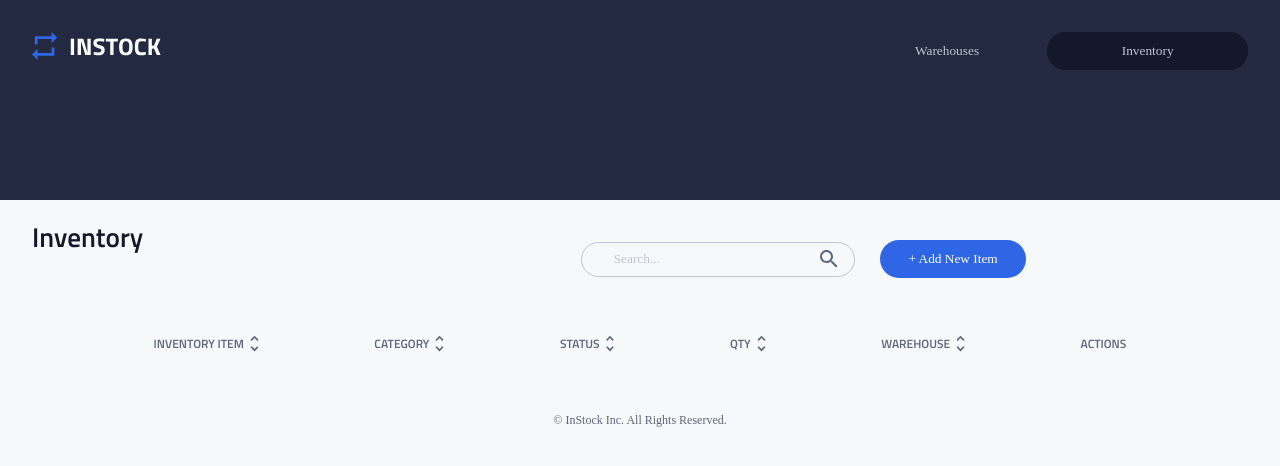
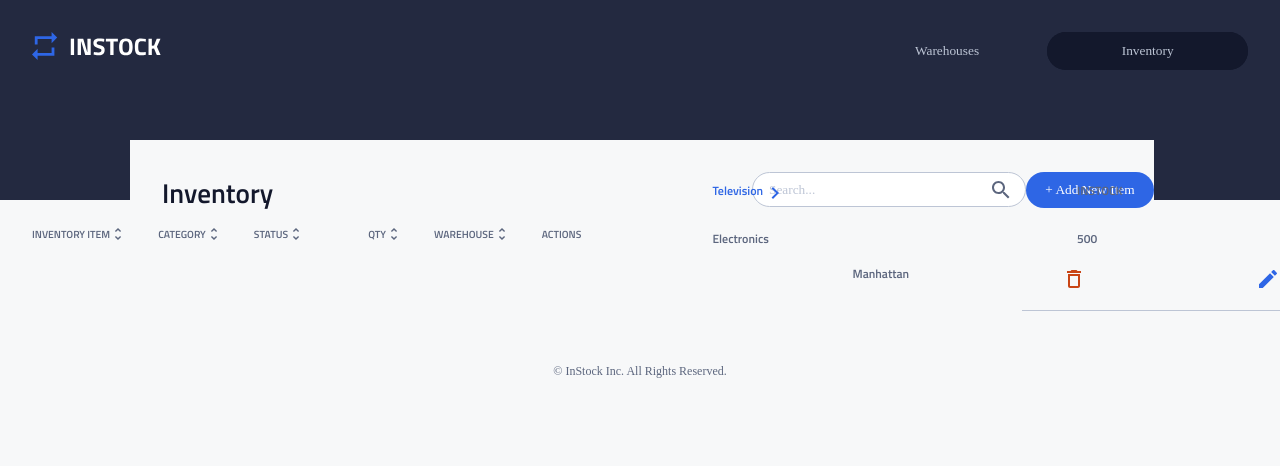
Before and after one commit to CDeweger/instock-sprint, a React (Create React App) app in the folder client/: page /inventory in a window 1280 px wide. Shown: the top 466 px of the page. Built offline with nearby package versions, Linux system fonts and the light colour scheme; no server answers; a web font is replaced by a local one.

Commit message:
add on inventory list

```diff
--- /dev/null
+++ b/client/src/components/InventoryList/InventoryList.js
@@ -0,0 +1,144 @@
+import React, { Component } from 'react';
+import "../InventoryList/InventoryList.scss";
+import SortIcon from "../../assets/icons/sort-24px.svg";
+import { Link } from "react-router-dom";
+import DeleteIcon from "../../assets/icons/delete_outline-24px.svg";
+import EditIcon from "../../assets/icons/edit-24px.svg";
+import ChevronIcon from "../../assets/icons/chevron_right-24px.svg";
+
+class InventoryList extends Component {
+    render() {
+        return (
+            <>
+      <section className="inventory-container">
+        <div className="header-container">
+          <h2 className="header-container__title">Inventory</h2>
+          <div className="header-section">
+            <input
+              className="header-section__search"
+              placeholder="Search..."
+            ></input>
+            <Link to="/inventory/add">
+              <button className="header-section__addButton">
+                + Add New Item
+              </button>
+            </Link>
+          </div>
+        </div>
+   {/*Inventory table */}
+        <div className="inventory-table">
+          <div className="inventory-table__head">
+            <div className="inventory-list">
+              <h3 className="inventory-list__item">INVENTORY ITEM</h3>
+              <img
+                className="inventory-list__sortingImg"
+                src={SortIcon}
+                alt="sort icon"
+              />
+            </div>
+
+            <div className="inventory-list">
+              <h3 className="inventory-list__item">CATEGORY</h3>
+              <img
+                className="inventory-list__sortingImg"
+                src={SortIcon}
+                alt="sort icon"
+              />
+            </div>
+
+            <div className="inventory-list">
+              <h3 className="inventory-list__item">STATUS</h3>
+              <img
+                className="inventory-list__sortingImg"
+                src={SortIcon}
+                alt="sort icon"
+              />
+            </div>
+
+            <div className="inventory-list">
+              <h3 className="inventory-list__item-qty">QTY</h3>
+              <img
+                className="inventory-list__sortingImg"
+                src={SortIcon}
+                alt="sort icon"
+              />
+            </div>
+
+            <div className="inventory-list">
+              <h3 className="inventory-list__item">WAREHOUSE</h3>
+              <img
+                className="inventory-list__sortingImg"
+                src={SortIcon}
+                alt="sort icon"
+              />
+            </div>
+
+            <div className="inventory-list">
+              <h3 className="inventory-list__item">ACTIONS</h3>
+            </div>
+          </div>
+
+          {/* Inventory Card*/}
+
+          <div className="inventory-card">
+            <div className="inventory-item-info">
+              <h3 className="inventory-item-info__title">INVENTORY ITEM</h3>
+              <div className="item-description">
+                <h3 className="item-description__name">Television</h3>
+                <img
+                  className="item-description__icon"
+                  src={ChevronIcon}
+                  alt="chevron icon"
+                />
+              </div>
+            </div>
+
+            {/* Inventory Item Info */}
+            <div className="inventory-item-info">
+              <h3 className="inventory-item-info__title">STATUS</h3>
+              <h3 className="inventory-item-info__data">INSTOCK</h3>
+            </div>
+
+            <div className="inventory-item-info">
+              <h3 className="inventory-item-info__title">CATEGORY</h3>
+              <h3 className="inventory-item-info__data">Electronics</h3>
+            </div>
+
+            <div className="inventory-item-info">
+              <h3 className="inventory-item-info__title">QTY</h3>
+              <h3 className="inventory-item-info__data">500</h3>
+            </div>
+
+            <div className="inventory-item-info--right">
+              <h3 className="inventory-item-info__title">WAREHOUSE</h3>
+              <h3 className="inventory-item-info__data">Manhattan</h3>
+            </div>
+            {/* </div> */}
+            {/* Adding Delete and Edit Icons */}
+            <div className="inventory-icon">
+              <img
+                className="inventory-icon__delete"
+                src={DeleteIcon}
+                alt="delete icon"
+              />
+              <img
+                className="inventory-icon__edit"
+                src={EditIcon}
+                alt="edit icon"
+              />
+            </div>
+          </div>
+
+        </div>
+      </section>
+    </>
+  );
+};
+
+
+
+
+    }
+
+
+export default InventoryList;
--- a/client/src/components/InventoryList/InventoryList.jsx
+++ b/client/src/components/InventoryList/InventoryList.jsx
@@ -1,134 +1,136 @@
-import React from "react";
-import "../InventoryList/InventoryList.scss";
-import SortIcon from "../../assets/icons/sort-24px.svg";
-import { Link } from "react-router-dom";
-import DeleteIcon from "../../assets/icons/delete_outline-24px.svg";
-import EditIcon from "../../assets/icons/edit-24px.svg";
-import ChevronIcon from "../../assets/icons/chevron_right-24px.svg";
+// import React from "react";
+// import "../InventoryList/InventoryList.scss";
+// import SortIcon from "../../assets/icons/sort-24px.svg";
+// import { Link } from "react-router-dom";
+// import DeleteIcon from "../../assets/icons/delete_outline-24px.svg";
+// import EditIcon from "../../assets/icons/edit-24px.svg";
+// import ChevronIcon from "../../assets/icons/chevron_right-24px.svg";
 
-const InventoryList = () => {
-  return (
-    <>
-      <section className="inventory-container">
-        <div className="header-container">
-          <h2 className="header-container__title">Inventory</h2>
-          <div className="header-section">
-            <input
-              className="header-section__search"
-              placeholder="Search..."
-            ></input>
-            <Link to="/inventory/add">
-              <button className="header-section__addButton">
-                + Add New Item
-              </button>
-            </Link>
-          </div>
-        </div>
+// const InventoryList = () => {
+//   return (
+//     <>
+//       <section className="inventory-container">
+//         <div className="header-container">
+//           <h2 className="header-container__title">Inventory</h2>
+//           <div className="header-section">
+//             <input
+//               className="header-section__search"
+//               placeholder="Search..."
+//             ></input>
+//             <Link to="/inventory/add">
+//               <button className="header-section__addButton">
+//                 + Add New Item
+//               </button>
+//             </Link>
+//           </div>
+//         </div>
 
-        <div className="inventory-table">
-          <div className="inventory-table__head">
-            <div className="inventory-list">
-              <h3 className="inventory-list__item">INVENTORY ITEM</h3>
-              <img
-                className="inventory-list__sortingImg"
-                src={SortIcon}
-                alt="sort icon"
-              />
-            </div>
+//         <div className="inventory-table">
+//           <div className="inventory-table__head">
+//             <div className="inventory-list">
+//               <h3 className="inventory-list__item">INVENTORY ITEM</h3>
+//               <img
+//                 className="inventory-list__sortingImg"
+//                 src={SortIcon}
+//                 alt="sort icon"
+//               />
+//             </div>
 
-            <div className="inventory-list">
-              <h3 className="inventory-list__item">CATEGORY</h3>
-              <img
-                className="inventory-list__sortingImg"
-                src={SortIcon}
-                alt="sort icon"
-              />
-            </div>
+//             <div className="inventory-list">
+//               <h3 className="inventory-list__item">CATEGORY</h3>
+//               <img
+//                 className="inventory-list__sortingImg"
+//                 src={SortIcon}
+//                 alt="sort icon"
+//               />
+//             </div>
 
-            <div className="inventory-list">
-              <h3 className="inventory-list__item">STATUS</h3>
-              <img
-                className="inventory-list__sortingImg"
-                src={SortIcon}
-                alt="sort icon"
-              />
-            </div>
+//             <div className="inventory-list">
+//               <h3 className="inventory-list__item">STATUS</h3>
+//               <img
+//                 className="inventory-list__sortingImg"
+//                 src={SortIcon}
+//                 alt="sort icon"
+//               />
+//             </div>
 
-            <div className="inventory-list">
-              <h3 className="inventory-list__item">QTY</h3>
-              <img
-                className="inventory-list__sortingImg"
-                src={SortIcon}
-                alt="sort icon"
-              />
-            </div>
+//             <div className="inventory-list">
+//               <h3 className="inventory-list__item-qty">QTY</h3>
+//               <img
+//                 className="inventory-list__sortingImg"
+//                 src={SortIcon}
+//                 alt="sort icon"
+//               />
+//             </div>
 
-            <div className="inventory-list">
-              <h3 className="inventory-list__item">WAREHOUSE</h3>
-              <img
-                className="inventory-list__sortingImg"
-                src={SortIcon}
-                alt="sort icon"
-              />
-            </div>
+//             <div className="inventory-list">
+//               <h3 className="inventory-list__item">WAREHOUSE</h3>
+//               <img
+//                 className="inventory-list__sortingImg"
+//                 src={SortIcon}
+//                 alt="sort icon"
+//               />
+//             </div>
 
-            <div className="inventory-list">
-              <h3 className="inventory-list__item">ACTIONS</h3>
-            </div>
-          </div>
+//             <div className="inventory-list">
+//               <h3 className="inventory-list__item">ACTIONS</h3>
+//             </div>
+//           </div>
 
-          {/* Inventory Item */}
-          {/* <div className="inventory-data">
-            <div className="inventory-item-info">
-              <h3 className="inventory-item-info__title">INVENTORY ITEM</h3>
-              <div className="item-description">
-                <h3 className="item-description__name">Television</h3>
-                <img
-                  className="item-description__icon"
-                  src={ChevronIcon}
-                  alt="chevron icon"
-                />
-              </div>
-            </div> */}
-          {/* Inventory Item Info */}
-          {/* <div className="inventory-item-info">
-              <h3 className="inventory-item-info__title">STATUS</h3>
-              <h3 className="inventory-item-info__data">INSTOCK</h3>
-            </div>
+//           {/* Inventory Card*/}
 
-            <div className="inventory-item-info">
-              <h3 className="inventory-item-info__title">CATEGORY</h3>
-              <h3 className="inventory-item-info__data">Electronics</h3>
-            </div>
+//           <div className="inventory-card">
+//             <div className="inventory-item-info">
+//               <h3 className="inventory-item-info__title">INVENTORY ITEM</h3>
+//               <div className="item-description">
+//                 <h3 className="item-description__name">Television</h3>
+//                 <img
+//                   className="item-description__icon"
+//                   src={ChevronIcon}
+//                   alt="chevron icon"
+//                 />
+//               </div>
+//             </div>
 
-            <div className="inventory-item-info">
-              <h3 className="inventory-item-info__title">QTY</h3>
-              <h3 className="inventory-item-info__data">500</h3>
-            </div>
+//             {/* Inventory Item Info */}
+//             <div className="inventory-item-info">
+//               <h3 className="inventory-item-info__title">STATUS</h3>
+//               <h3 className="inventory-item-info__data">INSTOCK</h3>
+//             </div>
 
-            <div className="inventory-item-info">
-              <h3 className="inventory-item-info__title">WAREHOUSE</h3>
-              <h3 className="inventory-item-info__data">Manhattan</h3>
-            </div> */}
+//             <div className="inventory-item-info">
+//               <h3 className="inventory-item-info__title">CATEGORY</h3>
+//               <h3 className="inventory-item-info__data">Electronics</h3>
+//             </div>
 
-          {/* Adding Delete and Edit Icons */}
-          {/* <div className="inventory-item-icon">
-              <img
-                className="inventory-item-icon__delete"
-                src={DeleteIcon}
-                alt="delete icon"
-              />
-              <img
-                className="inventory-item-icon__edit"
-                src={EditIcon}
-                alt="edit icon"
-              />
-            </div>
-          </div> */}
-        </div>
-      </section>
-    </>
-  );
-};
+//             <div className="inventory-item-info">
+//               <h3 className="inventory-item-info__title">QTY</h3>
+//               <h3 className="inventory-item-info__data">500</h3>
+//             </div>
 
-export default InventoryList;
+//             <div className="inventory-item-info--right">
+//               <h3 className="inventory-item-info__title">WAREHOUSE</h3>
+//               <h3 className="inventory-item-info__data">Manhattan</h3>
+//             </div>
+//             {/* </div> */}
+//             {/* Adding Delete and Edit Icons */}
+//             <div className="inventory-icon">
+//               <img
+//                 className="inventory-icon__delete"
+//                 src={DeleteIcon}
+//                 alt="delete icon"
+//               />
+//               <img
+//                 className="inventory-icon__edit"
+//                 src={EditIcon}
+//                 alt="edit icon"
+//               />
+//             </div>
+//           </div>
+//         </div>
+//       </section>
+//     </>
+//   );
+// };
+
+// export default InventoryList;
--- a/client/src/components/InventoryList/InventoryList.scss
+++ b/client/src/components/InventoryList/InventoryList.scss
@@ -4,30 +4,41 @@
 @use "../../styles/partials/global";
 @use "../../styles/partials/variables";
 
-.body {
-  background-color: colors.$primary-light;
+.inventory-container {
+  position: relative;
+  top: -60px;
+  @include mixins.tablet {
+    width: 115%;
+  }
+  @include mixins.desktop {
+    width: 100%;
+  }
 }
 .header-container {
   display: flex;
   flex-direction: column;
   justify-content: space-between;
-  width: 90%;
-  margin: 1rem;
-  //   top: -2.5rem;
-  border-radius: 3px;
+  margin-left: 1rem;
+  margin-right: 1rem;
+  width: 80%;
+  background-color: colors.$background-light;
 
   @include mixins.tablet {
     flex-direction: row;
-    top: -6.6rem;
+    width: 80%;
+    margin-left: 2rem;
+    margin-right: 2rem;
   }
 
   @include mixins.desktop {
-    width: 77%;
+    margin-left: 8.125rem;
+    margin-right: 8.125rem;
   }
   &__title {
     font-size: 1.7rem;
     color: colors.$primary-dark;
-    margin: 0 0 5%;
+    padding-top: 2rem;
+    margin-left: 1rem;
 
     @include mixins.tablet {
       padding-left: 1rem;
@@ -41,22 +52,26 @@
     align-items: baseline;
     width: 60%;
     justify-content: flex-end;
+    padding-top: 1rem;
   }
 
   @include mixins.desktop {
-    width: 52%;
+    width: 50%;
   }
   &__search {
     height: 2.2rem;
     border: 1px solid colors.$secondary-medium;
     border-radius: 1.25rem;
-    width: 18.3125rem;
-    background: url("../../assets/icons/search-24px.svg") no-repeat scroll 95%
-      50%;
+    width: 17rem;
+    background-image: url("../../assets/icons/search-24px.svg");
+    background-repeat: no-repeat;
+    background-position-x: 95%;
+    background-position-y: 50%;
+    margin-left: 1rem;
+    margin-top: 1rem;
 
     @include mixins.tablet {
       width: 9.875rem;
-      margin: 5% 5% 0 0;
     }
 
     @include mixins.desktop {
@@ -64,7 +79,6 @@
     }
   }
   &__search::placeholder {
-    padding: 0 1rem 0;
     color: colors.$secondary-medium;
   }
   &__addButton {
@@ -72,23 +86,22 @@
     border-radius: 2.25rem;
     color: colors.$primary-light;
     border: none;
-    margin: 5% 0 4%;
-    width: 97%;
-    height: 2.2rem;
+    margin-top: 1rem;
+    width: 17rem;
+    height: 2.25rem;
+    margin-left: 1rem;
 
     @include mixins.tablet {
       width: 8rem;
-      height: 2.375rem;
+      height: 2.25rem;
     }
     @include mixins.desktop {
-      width: 120%;
+      width: 8rem;
       margin: 5% 0 0 0;
     }
   }
 }
 .inventory-table {
-  display: none;
-
   @include mixins.tablet {
     display: flex;
     height: 2.5rem;
@@ -103,11 +116,11 @@
 
     @include mixins.tablet {
       display: flex;
+      justify-content: row;
       height: 2.5rem;
       background-color: colors.$background-light;
       align-items: center;
-      justify-content: space-between;
-      width: 125%;
+      width: 44rem;
     }
 
     @include mixins.desktop {
@@ -115,8 +128,7 @@
       height: 2.5rem;
       background-color: colors.$background-light;
       align-items: center;
-      justify-content: space-between;
-      width: 76%;
+      width: 63.75rem;
     }
   }
 }
@@ -127,33 +139,42 @@
   }
 
   &__item {
-    font-family: "Titillium Web";
     @include mixins.tablet {
-      font-size: 0.75rem;
+      font-size: 0.65rem;
       color: colors.$secondary-dark;
+      margin-left: 2rem;
+    }
+  }
+  &__item-qty {
+    @include mixins.tablet {
+      font-size: 0.65rem;
+      color: colors.$secondary-dark;
+      margin-left: 4rem;
     }
   }
   &__sortingImg {
     @include mixins.tablet {
-      width: 1.3rem;
-      height: 1.3rem;
+      width: 1rem;
+      height: 1rem;
       color: colors.$secondary-dark;
     }
   }
 }
 // styling the items info part
-.inventory-data {
+.inventory-container {
+  @include mixins.tablet {
+  }
+}
+.inventory-card {
   display: flex;
   flex-direction: row;
-  flex-wrap: wrap;
 
   @include mixins.tablet {
     display: flex;
     flex-direction: row;
-    flex-wrap: nowrap;
+    flex-wrap: wrap;
     border-bottom: none;
     justify-content: space-between;
-    width: 77%;
   }
 
   @include mixins.desktop {
@@ -165,30 +186,55 @@
 }
 .inventory-item-info {
   width: 40%;
-  padding: 1rem 1rem 0;
+  padding-left: 40px;
+  padding-top: 24px;
 
   @include mixins.tablet {
-    padding: 0;
-    width: auto;
-    text-align: left;
   }
 
-  &__name {
-    color: #5c667e;
+  &__title {
+    color: colors.$secondary-dark;
     font-size: 0.75rem;
     margin: 0 0 4%;
-    font-family: "Titillium Web";
 
     @include mixins.tablet {
       display: none;
     }
   }
-
   &__data {
-    font-family: "Titillium Web";
-
+    font-size: 0.75rem;
+    color: colors.$secondary-dark;
     @include mixins.tablet {
+      font-size: 0.75rem;
+      color: colors.$secondary-dark;
       width: 6.88rem;
     }
   }
+  &--right {
+    padding-left: 11.25rem;
+    padding-top: 1rem;
+  }
+  .item-description {
+    display: flex;
+    @include mixins.tablet {
+      flex-direction: row;
+    }
+    &__name {
+      font-size: 0.75rem;
+      color: colors.$primary-blue;
+    }
+  }
 }
+.inventory-icon {
+  padding-top: 1.1875rem;
+  padding-bottom: 1.1875rem;
+  display: flex;
+
+  &__delete {
+    padding-left: 2.5rem;
+  }
+  &__edit {
+    padding-left: 10.625rem;
+  }
+  border-bottom: 1px solid #bdc5d5;
+}
```
Also changed, not shown: client/src/components/Header/Header.jsx (deleted, +0 -17 lines), 1 other file (tests, documents, lock files or other folders).
